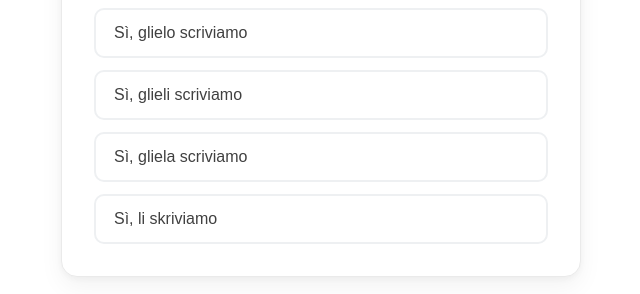
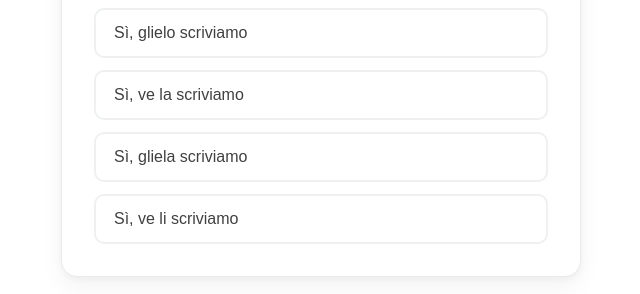
Before and after one commit to ItalianoconAle/PronomiDoppi, a plain HTML site: page index.html in a window 1280 px wide. Shown: the part 229-523 px from the top of the page, 319-959 px from the left. Drawn offline with Linux system fonts and the light colour scheme.

Commit message:
Update quiz options for clarity

```diff
--- a/index.html
+++ b/index.html
@@ -32,7 +32,7 @@
   const quizData = [
     {
       question: "Scrivete la lettera <u>ai vostri genitori</u>?",
-      options: ["Sì, glielo scriviamo", "Sì, glieli scriviamo", "Sì, gliela scriviamo", "Sì, li skriviamo"],
+      options: ["Sì, glielo scriviamo", "Sì, ve la scriviamo", "Sì, gliela scriviamo", "Sì, ve li scriviamo"],
       answer: 2
     },
     {
```
